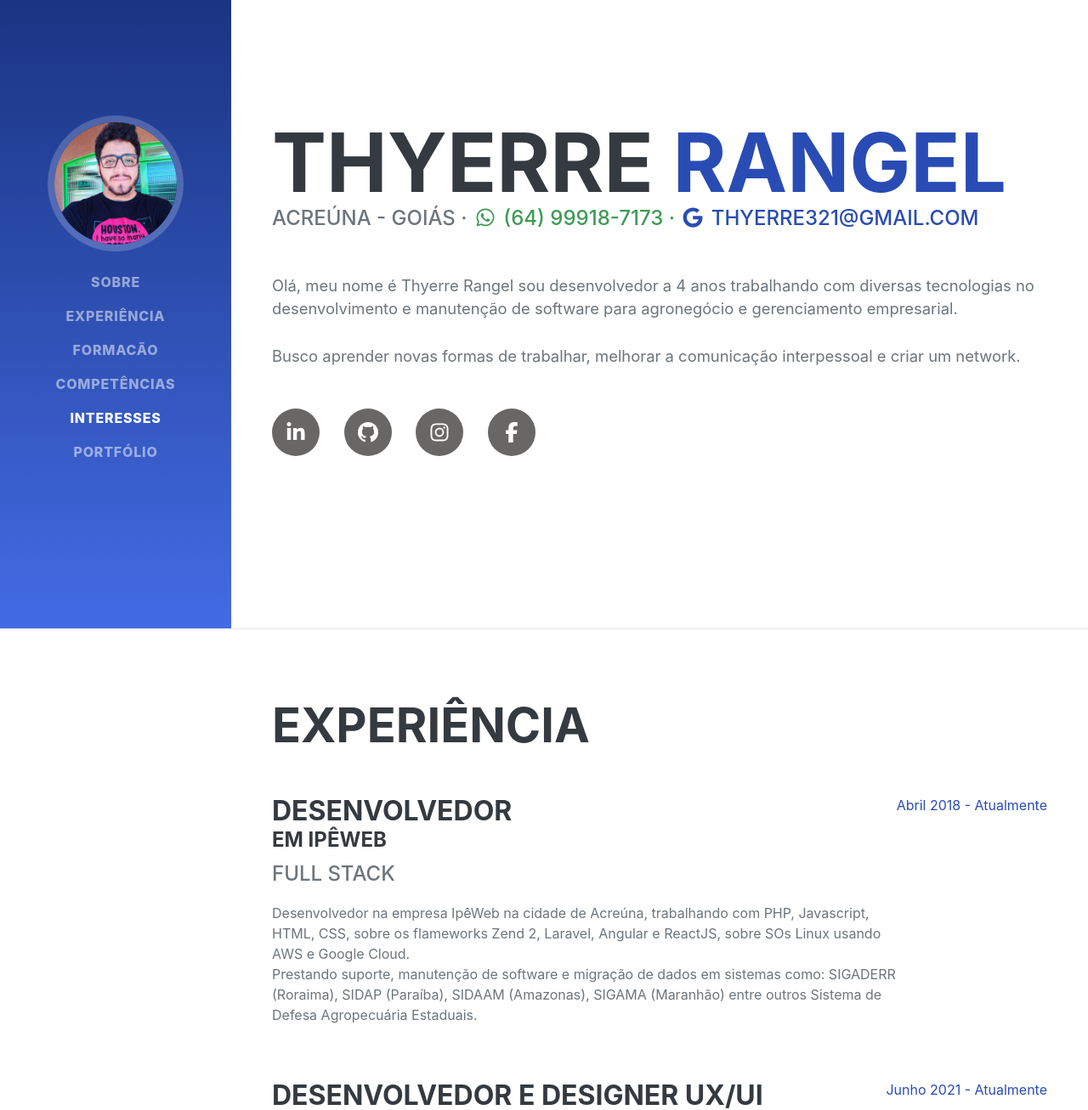
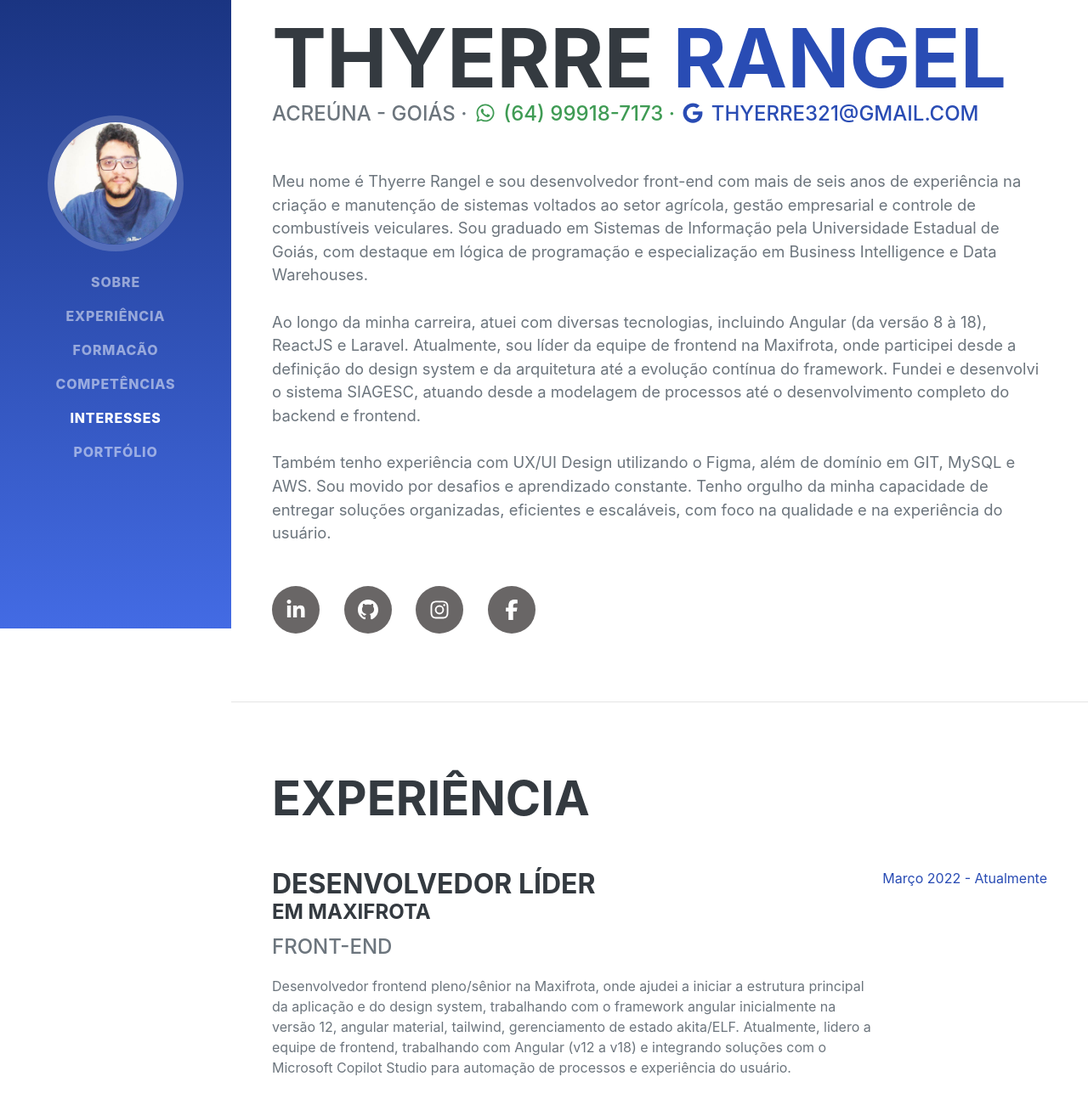
Before and after one commit to thyerre/thyerre.github.io, a plain HTML site: page index.html in a window 1280 px wide. Shown: the part 60-1367 px from the top of the page at 85% size. Drawn offline with Linux system fonts and the light colour scheme; a web font is replaced by a local one.

Commit message:
Update profile information and experience
The changes include:
- Updated profile image source from `profile.jpeg` to `profile.jpg` in both `index.html` and `portfolio.html`.
- Modified the "About" section in `index.html` to provide a more detailed professional summary, including experience, skills, and career highlights.
- Added a new "Experience" entry in `index.html` for the current role as a "Desenvolvedor líder" (Lead Developer) at MaxiFrota, detailing responsibilities and technologies used.
- Updated the dates for previous experience entries in `index.html` to reflect accurate employment periods.

```diff
--- a/index.html
+++ b/index.html
@@ -22,7 +22,7 @@
     <nav class="navbar navbar-expand-lg navbar-dark bg-primary fixed-top" id="sideNav">
         <a class="navbar-brand js-scroll-trigger" href="#page-top">
             <span class="d-block d-lg-none">Thyerre Rangel</span>
-            <span class="d-none d-lg-block"><img class="img-fluid img-profile rounded-circle mx-auto mb-2" src="assets/img/profile.jpeg" alt="" /></span>
+            <span class="d-none d-lg-block"><img class="img-fluid img-profile rounded-circle mx-auto mb-2" src="assets/img/profile.jpg" alt="" /></span>
         </a>
         <button class="navbar-toggler" type="button" data-toggle="collapse" data-target="#navbarSupportedContent" aria-controls="navbarSupportedContent" aria-expanded="false" aria-label="Toggle navigation"><span class="navbar-toggler-icon"></span></button>
         <div class="collapse navbar-collapse" id="navbarSupportedContent">
@@ -52,8 +52,13 @@
                     </a>
                     <a href="mailto:thyerre321@gmail.com?&subject=&cc=&bcc=&body=%0" target="_blank"> <i class="fab fa-google"></i> thyerre321@gmail.com</a>
                 </div>
-                <p class="lead mb-5">Olá, meu nome é Thyerre Rangel sou desenvolvedor a 4 anos trabalhando com diversas tecnologias no desenvolvimento e manutenção de software para agronegócio e gerenciamento empresarial.<br/><br/>
-                    Busco aprender novas formas de trabalhar, melhorar a comunicação interpessoal e criar um network.</p>
+                <p class="lead mb-5">Meu nome é Thyerre Rangel e sou desenvolvedor front-end com mais de seis anos de experiência na criação e manutenção de sistemas voltados ao setor agrícola, gestão empresarial e controle de combustíveis veiculares. Sou graduado em Sistemas de Informação pela Universidade Estadual de Goiás, com destaque em lógica de programação e especialização em Business Intelligence e Data Warehouses.
+
+                    <br /><br />Ao longo da minha carreira, atuei com diversas tecnologias, incluindo Angular (da versão 8 à 18), ReactJS e Laravel. Atualmente, sou líder da equipe de frontend na Maxifrota, onde participei desde a definição do design system e da arquitetura até a evolução contínua do framework.
+
+                    Fundei e desenvolvi o sistema SIAGESC, atuando desde a modelagem de processos até o desenvolvimento completo do backend e frontend. <br /><br />Também tenho experiência com UX/UI Design utilizando o Figma, além de domínio em GIT, MySQL e AWS.
+
+                    Sou movido por desafios e aprendizado constante. Tenho orgulho da minha capacidade de entregar soluções organizadas, eficientes e escaláveis, com foco na qualidade e na experiência do usuário.
                 <div class="social-icons">
                     <a class="social-icon" target="_blank" href="https://www.linkedin.com/in/thyerre-rangel-m-da-silva-3118a412b/"><i class="fab fa-linkedin-in"></i></a>
                     <a class="social-icon" target="_blank" href="https://github.com/thyerre"><i class="fab fa-github"></i></a>
@@ -69,6 +74,17 @@
                 <h2 class="mb-5">Experiência</h2>
                 <div class="d-flex flex-column flex-md-row justify-content-between mb-5">
                     <div class="flex-grow-1">
+                        <h3 class="mb-0">Desenvolvedor líder</h3>
+                        <h4>em MaxiFrota</h4>
+                        <div class="subheading mb-3">front-end</div>
+                        <p>
+                            Desenvolvedor frontend pleno/sênior na Maxifrota, onde ajudei a iniciar a estrutura principal da aplicação e do design system, trabalhando com o framework angular inicialmente na versão 12, angular material, tailwind, gerenciamento de estado akita/ELF. Atualmente, lidero a equipe de frontend, trabalhando com Angular (v12 a v18) e integrando soluções com o Microsoft Copilot Studio para automação de processos e experiência do usuário.
+                        </p>
+                    </div>
+                    <div class="flex-shrink-0"><span class="text-primary">Março 2022 - Atualmente</span></div>
+                </div>
+                <div class="d-flex flex-column flex-md-row justify-content-between mb-5">
+                    <div class="flex-grow-1">
                         <h3 class="mb-0">Desenvolvedor</h3>
                         <h4>em IPÊWEB</h4>
                         <div class="subheading mb-3">Full Stack</div>
@@ -77,7 +93,7 @@
                             Prestando suporte, manutenção de software e migração de dados em sistemas como: SIGADERR (Roraima), SIDAP (Paraíba), SIDAAM (Amazonas), SIGAMA (Maranhão) entre outros Sistema de Defesa Agropecuária Estaduais.
                         </p>
                     </div>
-                    <div class="flex-shrink-0"><span class="text-primary">Abril 2018 - Atualmente</span></div>
+                    <div class="flex-shrink-0"><span class="text-primary">Abril 2018 - Março 2022</span></div>
                 </div>
                 <div class="d-flex flex-column flex-md-row justify-content-between mb-5">
                     <div class="flex-grow-1">
@@ -86,7 +102,7 @@
                         <div class="subheading mb-3">Frontend</div>
                         <p>Desenvolvedor frontend na empresa Cottagro. Tabalhando com Laravel 8 e Angular 12, atuando como arquiteto de software, desenvolvedor e designer com a criação das telas no Figma, tanto do web quanto do app.</p>
                     </div>
-                    <div class="flex-shrink-0"><span class="text-primary">Junho 2021 - Atualmente</span></div>
+                    <div class="flex-shrink-0"><span class="text-primary">Junho 2021 - 2022</span></div>
                 </div>
                 <div class="d-flex flex-column flex-md-row justify-content-between mb-5">
                     <div class="flex-grow-1">
```
Also changed, not shown: portfolio.html (+1 -1 lines).
